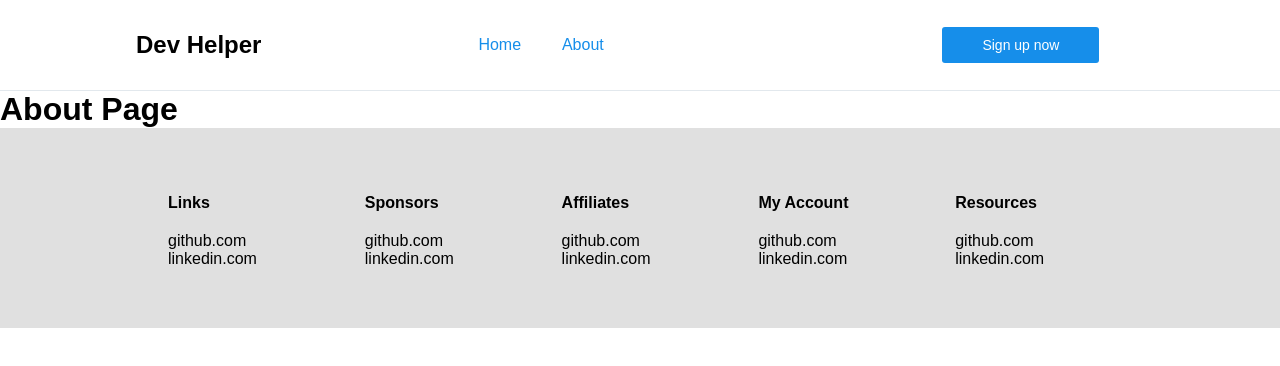
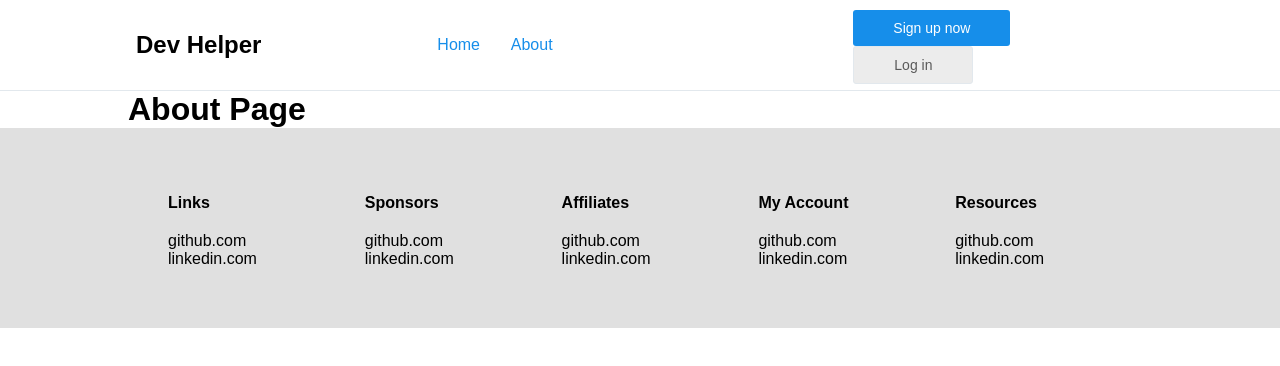
Before and after one commit to arturoromeroslc/Admin-App, a React app: page /#/about in a window 1280 px wide. Built offline with nearby package versions, Linux system fonts and the light colour scheme.

Commit message:
added login button

```diff
--- a/package.json
+++ b/package.json
@@ -37,7 +37,7 @@
     "build": "webpack",
     "build:watch": "webpack --watch",
     "start": "webpack-dev-server --open",
-    "dev": "concurrently \"yarn start\" \"yarn build:watch\" ",
+    "dev": "concurrently \"yarn start\" \"yarn lint\" \"yarn build:watch\" ",
     "lint": "eslint ./src",
     "test": "echo \"Error: no test specified\" && exit 1"
   },
--- a/src/Components/Buttons/styles/index.less
+++ b/src/Components/Buttons/styles/index.less
@@ -2,8 +2,9 @@
 
 .btn {
   border-radius: 3px;
+  font-size: 14px;
   padding: 10px 40px;
-  font-size: 14px;
+  margin: 0 8px;
   cursor: pointer;
 
   &:hover, &:active, &:focus {
@@ -25,5 +26,10 @@
     background: @button-primary-color;
     color: @button-primary-color-font;
     border: 1px solid @border-color-main;
+    transition: 0.5s;
+    &:hover {
+      background: @button-primary-dark-color;
+      transition: 0.4s;
+    }
   }
 }
--- a/src/Layout/Header/index.js
+++ b/src/Layout/Header/index.js
@@ -26,6 +26,9 @@ export default function Header() {
             title="Sign up now"
             buttonType="btn-signup"
           />
+          <Button
+            title="Log in"
+          />
         </div>
       </div>
     </div>
--- a/src/Layout/Header/styles/index.less
+++ b/src/Layout/Header/styles/index.less
@@ -11,14 +11,14 @@
     height: inherit;
 
     .branding {
-      width: 30%;
+      width: 28%;
       margin: auto 0;
       h1 { font-size: 24px; }
     }
 
     .navigation {
       height: inherit;
-      width: 50%;
+      width: 48%;
 
       .menu {
         display: flex;
@@ -32,7 +32,7 @@
     }
 
     .cta-container {
-      width: 20%;
+      width: 32%;
       margin: auto 0;
     }
   }
--- a/src/Pages/About/index.js
+++ b/src/Pages/About/index.js
@@ -1,8 +1,10 @@
 import React from 'react';
 
 const About = () => (
-  <div>
-    <h1>About Page</h1>
+  <div className="about-page">
+    <div className="container">
+      <h1>About Page</h1>
+    </div>
   </div>
 );
 
--- a/src/assets/styles/global.less
+++ b/src/assets/styles/global.less
@@ -4,6 +4,7 @@
 @border-color-main: #E2E8ED;
 
 @button-primary-color: #ececec;
+@button-primary-dark-color: #c5c5c5;
 @button-primary-color-font: #5a5a5a;
 
 @button-signup-color: @color-theme-main;
--- a/src/index.html
+++ b/src/index.html
@@ -2,6 +2,7 @@
 <html>
   <head>
     <meta charset="utf-8">
+    <meta name="viewport" content="width=device-width, initial-scale=1">
     <title><%= htmlWebpackPlugin.options.title %></title>
   </head>
   <body>
```
